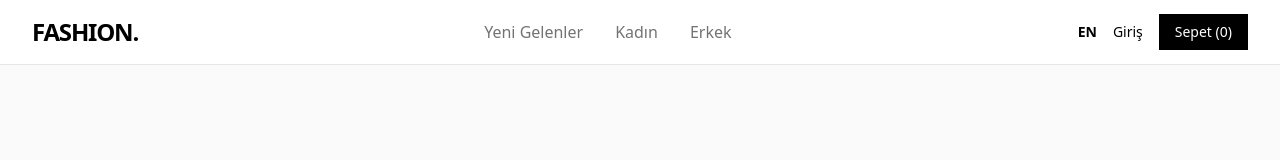
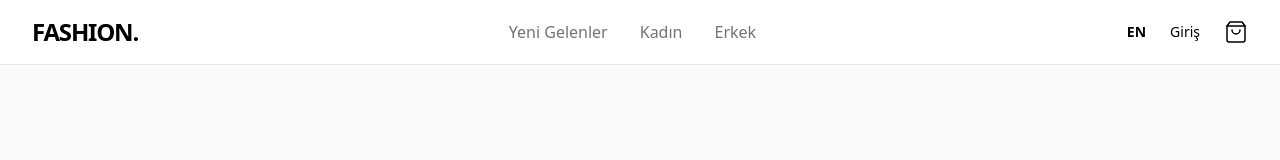
Before and after one commit to Ayh3am/fashion-store, a Next.js app: page / in a window 1280 px wide. Shown: the top 160 px of the page. Built offline with nearby package versions, Linux system fonts and the light colour scheme; no server answers; the database is empty.

Commit message:
Enhance Navbar with cart icon and language toggle
Updated Navbar component to include a new cart icon with item count.

```diff
--- a/src/components/Navbar.tsx
+++ b/src/components/Navbar.tsx
@@ -29,16 +29,38 @@ export default function Navbar() {
             <Link href="#" className="text-neutral-500 hover:text-black transition-colors">{t.nav.men}</Link>
           </div>
 
-          <div className="flex items-center space-x-4">
-            {/* زر تبديل اللغة */}
+          <div className="flex items-center space-x-6">
+            {/* زر اللغة */}
             <button onClick={toggleLanguage} className="text-sm font-bold hover:text-neutral-600 uppercase">
               {lang === 'tr' ? 'EN' : 'TR'}
             </button>
 
             <button className="text-sm font-medium hover:text-neutral-600">{t.nav.login}</button>
 
-            <Link href="/cart" className="bg-black text-white px-4 py-2 text-sm font-medium hover:bg-neutral-800 transition-colors block">
-              {t.nav.cart} ({totalItems})
+            {/* أيقونة السلة الجديدة */}
+            <Link href="/cart" className="relative group flex items-center justify-center text-black hover:text-neutral-600 transition-colors">
+              <svg
+                xmlns="http://www.w3.org/2000/svg"
+                width="24" height="24"
+                viewBox="0 0 24 24"
+                fill="none"
+                stroke="currentColor"
+                strokeWidth="1.5"
+                strokeLinecap="round"
+                strokeLinejoin="round"
+                className="w-6 h-6"
+              >
+                <path d="M6 2L3 6v14a2 2 0 0 0 2 2h14a2 2 0 0 0 2-2V6l-3-4z"></path>
+                <line x1="3" y1="6" x2="21" y2="6"></line>
+                <path d="M16 10a4 4 0 0 1-8 0"></path>
+              </svg>
+
+              {/* الدائرة السوداء اللي بتعرض عدد القطع */}
+              {totalItems > 0 && (
+                <span className="absolute -top-1.5 -right-2 bg-black text-white text-[10px] font-bold w-4 h-4 rounded-full flex items-center justify-center">
+                  {totalItems}
+                </span>
+              )}
             </Link>
           </div>
 
```
